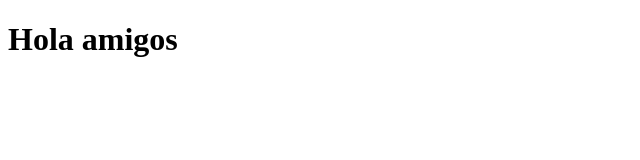
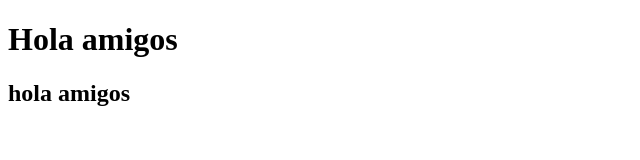
Before and after one commit to Firework18/Firework18.github.io, a plain HTML site: page index.html in a window 1280 px wide. Shown: the whole page, without its empty margins (0-640 px from the left). Drawn offline with Linux system fonts and the light colour scheme.

Commit message:
Update index.html

```diff
--- a/index.html
+++ b/index.html
@@ -7,5 +7,6 @@
 </head>
 <body>
     <h1>Hola amigos</h1>
+    <h2>hola amigos</h2>
 </body>
 </html>
```
